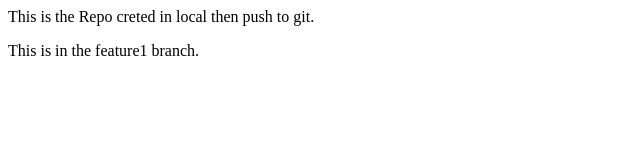
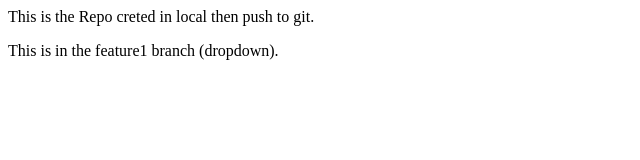
Before and after one commit to revatidakhare/localRepo, a plain HTML site: page index.html in a window 1280 px wide. Shown: the full height of the page, 0-640 px from the left. Drawn offline with Linux system fonts and the light colour scheme.

Commit message:
add dropdown

```diff
--- a/index.html
+++ b/index.html
@@ -1,2 +1,2 @@
 <p>This is the Repo creted in local then push to git.</p>
-<p>This is in the feature1 branch.</p>
+<p>This is in the feature1 branch (dropdown).</p>
```
